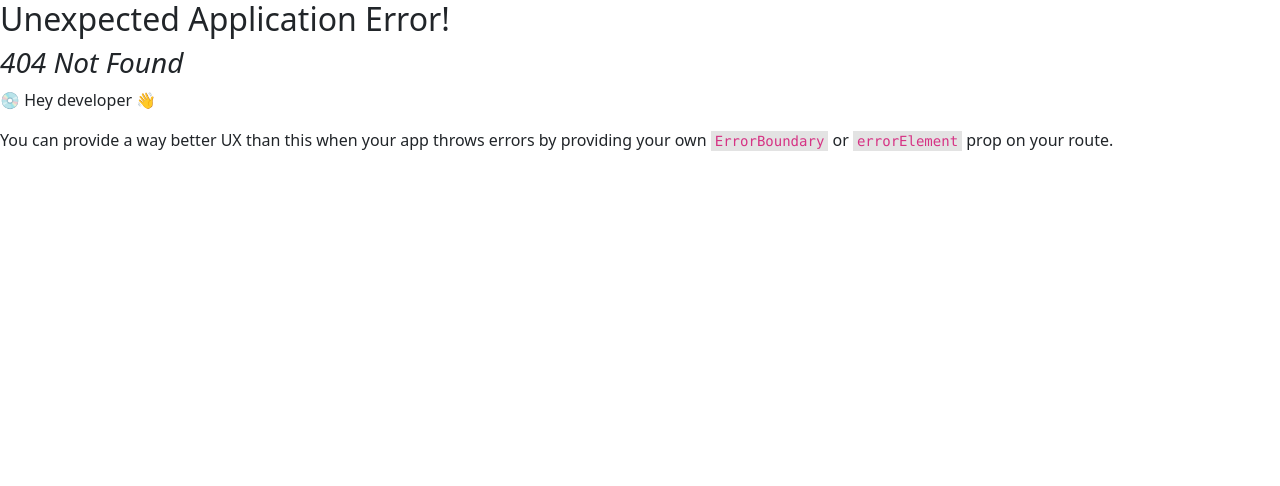
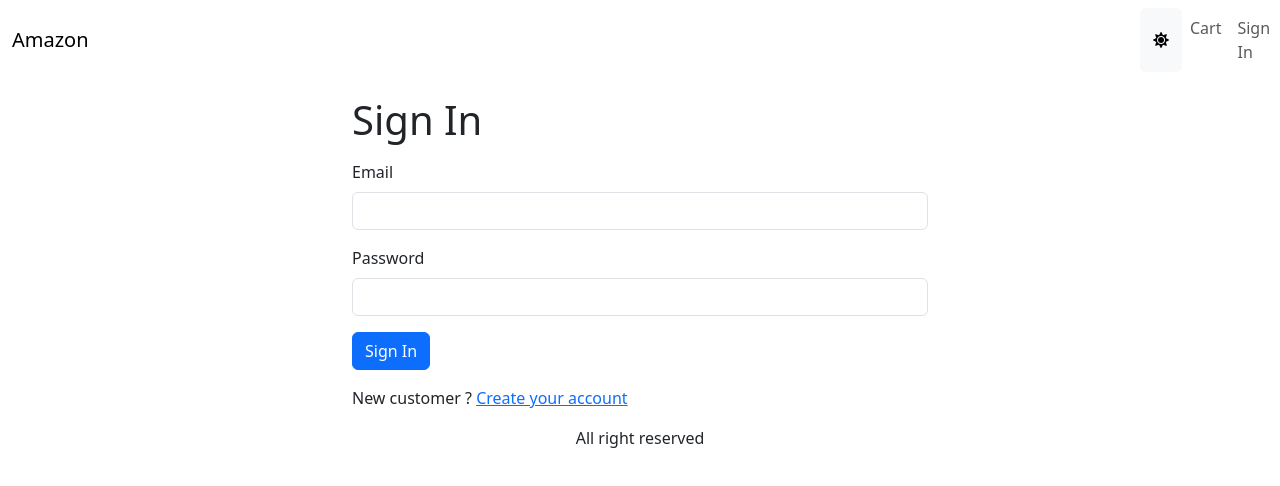
Before and after one commit to n1bil/ts-ecommerce, a React (Vite) app in the folder frontend/: page /signin in a window 1280 px wide. Before the commit this address had no page. Shown: the top 486 px of the page. Built offline with nearby package versions, Linux system fonts and the light colour scheme.

Commit message:
Create sign in page

```diff
--- a/frontend/src/App.tsx
+++ b/frontend/src/App.tsx
@@ -1,5 +1,5 @@
 import { useContext, useEffect } from "react";
-import { Badge, Button, Container, Nav, Navbar } from "react-bootstrap";
+import { Badge, Button, Container, Nav, NavDropdown, Navbar } from "react-bootstrap";
 import { Link, Outlet } from "react-router-dom";
 import { ToastContainer } from "react-toastify";
 import { LinkContainer } from "react-router-bootstrap";
@@ -7,7 +7,7 @@ import 'react-toastify/dist/ReactToastify.css';
 import { Store } from "./Store";
 
 function App() {
-    const { state: { mode, cart }, dispatch } = useContext(Store);
+    const { state: { mode, cart, userInfo }, dispatch } = useContext(Store);
 
     useEffect(() => {
         document.body.setAttribute('data-bs-theme', mode)
@@ -15,6 +15,15 @@ function App() {
 
     const switchModeHandler = () => {
         dispatch({ type: 'SWITCH_MODE' })
+    };
+
+    const signoutHandler = () => {
+        dispatch({ type: 'USER_SIGNOUT' });
+        localStorage.removeItem('userInfo');
+        localStorage.removeItem('cartItems');
+        localStorage.removeItem('shippingAddress');
+        localStorage.removeItem('paymentMethod');
+        window.location.href = '/signin';
     }
 
     return (
@@ -39,9 +48,21 @@ function App() {
                                 </Badge>
                             )}
                         </Link>
-                        <a href="/signin" className="nav-link">
-                            Sign In
-                        </a>
+                        {userInfo ? (
+                            <NavDropdown title={userInfo.username} id="basic-nav-dropdown" >
+                                <Link
+                                    className="dropdown-item"
+                                    to="#signout"
+                                    onClick={signoutHandler}
+                                >
+                                    Sign Out
+                                </Link>
+                            </NavDropdown>
+                        ) : (
+                            <Link className="nav-link" to="/signin">
+                                Sign In
+                            </Link>
+                        )}
                     </Nav>
                 </Navbar>
             </header>
--- a/frontend/src/Store.tsx
+++ b/frontend/src/Store.tsx
@@ -1,9 +1,11 @@
 import { Dispatch, PropsWithChildren, Reducer, createContext, useReducer } from "react";
 import { Cart, CartItem } from "./types/Cart";
+import { UserInfo } from "./types/UserInfo";
 
 type AppState = {
     mode: string;
     cart: Cart;
+    userInfo?: UserInfo;
 };
 
 const initialState: AppState = {
@@ -28,12 +30,17 @@ const initialState: AppState = {
         taxPrice: 0,
         totalPrice: 0,
     },
+    userInfo: localStorage.getItem('userInfo')
+        ? JSON.parse(localStorage.getItem('userInfo')!)
+        : null,
 };
 
 type Action =
     | { type: "SWITCH_MODE" }
     | { type: "CART_ADD_ITEM"; payload: CartItem }
-    | { type: "CART_REMOVE_ITEM"; payload: CartItem };
+    | { type: "CART_REMOVE_ITEM"; payload: CartItem }
+    | { type: 'USER_SIGNIN'; payload: UserInfo }
+    | { type: 'USER_SIGNOUT' };
 
 const reducer = (state: AppState, action: Action): AppState => {
     switch (action.type) {
@@ -61,6 +68,31 @@ const reducer = (state: AppState, action: Action): AppState => {
             localStorage.setItem('cartItems', JSON.stringify(cartItems))
             return { ...state, cart: { ...state.cart, cartItems } }
         }
+        case "USER_SIGNIN":
+            return { ...state, userInfo: action.payload }
+        case "USER_SIGNOUT":
+            return {
+                mode:
+                    window.matchMedia &&
+                    window.matchMedia('(prefers-color-scheme: dark)').matches
+                        ? 'dark'
+                        : 'light',
+                cart: {
+                    cartItems: [],
+                    paymentMethod: 'PayPal',
+                    shippingAddress: {
+                        fullName: '',
+                        address: '',
+                        postalCode: '',
+                        city: '',
+                        country: '',
+                    },
+                    itemsPrice: 0,
+                    shippingPrice: 0,
+                    taxPrice: 0,
+                    totalPrice: 0,
+                },
+            };
         default:
             return state;
     }
--- /dev/null
+++ b/frontend/src/hooks/userHooks.ts
@@ -0,0 +1,16 @@
+import { useMutation } from "@tanstack/react-query";
+import apiClient from "../apiClient";
+import { UserInfo } from "../types/UserInfo";
+
+type UserRequestDto = {
+    email: string,
+    password: string,
+};
+
+export const useSignInMutation = () => useMutation({
+    mutationFn: async (user: UserRequestDto) => {
+        // (await apiClient.post<UserInfo>('api/users/signin', user)).data
+        const response = await apiClient.post<UserInfo>('api/users/signin', user);
+        return response.data;
+    }
+});
--- a/frontend/src/index.css
+++ b/frontend/src/index.css
@@ -22,3 +22,7 @@ img.large {
 img.thumbnail {
   height: 80px;
 }
+
+.small-container {
+  max-width: 600px;
+}
--- a/frontend/src/main.tsx
+++ b/frontend/src/main.tsx
@@ -11,6 +11,7 @@ import { ReactQueryDevtools } from "@tanstack/react-query-devtools";
 import Homepage from "./pages/Homepage.tsx";
 import { StoreProvider } from "./Store.tsx";
 import CartPage from "./pages/CartPage.tsx";
+import SigninPage from "./pages/SigninPage.tsx";
 
 const router = createBrowserRouter(
     createRoutesFromElements(
@@ -18,6 +19,7 @@ const router = createBrowserRouter(
             <Route index={true} element={<Homepage />} />
             <Route path="product/:slug" element={<ProductPage />} />
             <Route path="cart" element={<CartPage />} />
+            <Route path="signin" element={<SigninPage />} />
         </Route>
     )
 );
--- /dev/null
+++ b/frontend/src/pages/SigninPage.tsx
@@ -0,0 +1,80 @@
+import { useContext, useEffect, useState } from "react";
+import { Link, useLocation, useNavigate } from "react-router-dom";
+import { Store } from "../Store";
+import { useSignInMutation } from "../hooks/userHooks";
+import { toast } from "react-toastify";
+import { getError } from "../utils";
+import { ApiError } from "../types/ApiError";
+import { Button, Container, Form } from "react-bootstrap";
+import { Helmet } from "react-helmet-async";
+
+const SigninPage = () => {
+    const navigate = useNavigate();
+    const { search } = useLocation();
+    const redirectUrl = new URLSearchParams(search).get('redirect');
+    const redirect = redirectUrl ? redirectUrl : '/';
+
+    const [email, setEmail] = useState('');
+    const [password, setPassword] = useState('');
+
+    const { state: { userInfo }, dispatch } = useContext(Store);
+
+    const { mutateAsync: signin } = useSignInMutation();
+
+    const submitHandler = async (event: React.SyntheticEvent) => {
+        event.preventDefault();
+        try {
+            const data = await signin({ email, password });
+            dispatch({ type: 'USER_SIGNIN', payload: data });
+            localStorage.setItem('userInfo', JSON.stringify(data));
+            navigate(redirect || '/');
+        } catch (err) {
+            toast.error(getError(err as ApiError));
+        }
+    }
+
+    useEffect(() => {
+        if (userInfo) {
+            navigate(redirect);
+        }
+    }, [navigate, redirect, userInfo]);
+
+    return (
+        <Container className="small-container">
+            <Helmet>
+                <title>Sign In</title>
+            </Helmet>
+            <h1 className="my-3">Sign In</h1>
+            <Form onSubmit={submitHandler}>
+                <Form.Group className="mb-3" controlId="email">
+                    <Form.Label>Email</Form.Label>
+                    <Form.Control
+                        type="email"
+                        required
+                        onChange={event => setEmail(event.target.value)}
+                    />
+                </Form.Group>
+                <Form.Group className="mb-3" controlId="password">
+                    <Form.Label>Password</Form.Label>
+                    <Form.Control
+                        type="password"
+                        required
+                        onChange={event => setPassword(event.target.value)}
+                    />
+                </Form.Group>
+                <div className="mb-3">
+                    <Button type="submit">
+                        Sign In
+                    </Button>
+                    {/* {isLoading && <LoadingBox />} */}
+                </div>
+                <div className="mb-3">
+                    New customer ?{' '}
+                    <Link to={`/signup?redirect=${redirect}`}>Create your account</Link>
+                </div>
+            </Form>
+        </Container>
+    );
+};
+
+export default SigninPage;
--- /dev/null
+++ b/frontend/src/types/UserInfo.ts
@@ -0,0 +1,6 @@
+export type UserInfo = {
+    username: string;
+    email: string;
+    token: string;
+    isAdmin: boolean;
+};
```
Also changed, not shown: 2 other files (tests, documents, lock files or other folders).
